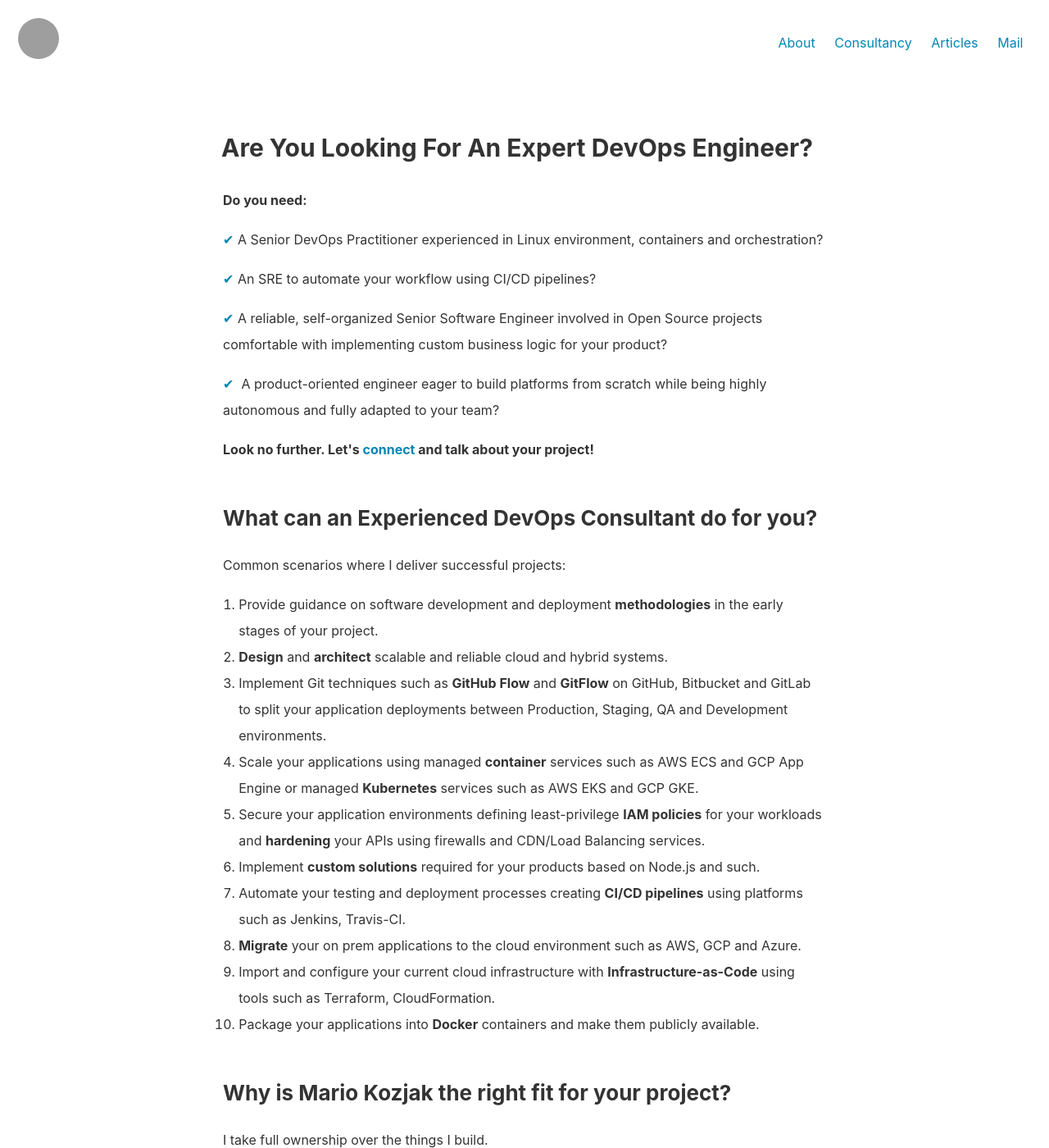
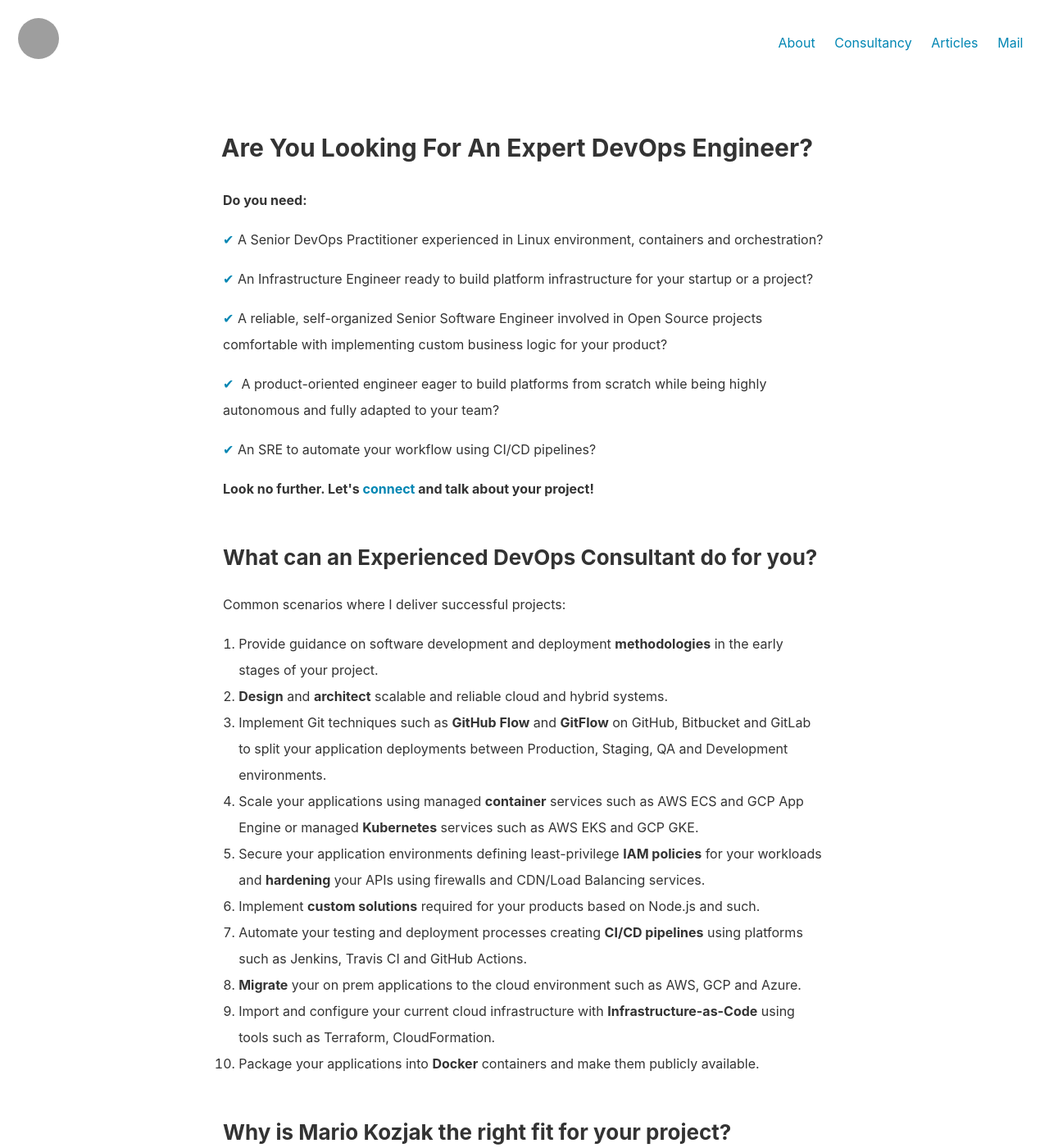
Before and after one commit to mkozjak/mkozjak.github.io, a Jekyll site: the page built from index.html, in a window 1280 px wide and 1400 px high. Shown: the whole window at 82% size. Built offline with Jekyll 4.4.1, drawn with Linux system fonts in a browser that asks for light colours; grey boxes are pictures that could not be loaded.

Commit message:
update index
Signed-off-by: Mario Kozjak <kozjakm1@gmail.com>

```diff
--- a/index.html
+++ b/index.html
@@ -8,9 +8,10 @@ permalink: /
   <div id="offer">
     <p><strong>Do you need:</strong></p>
     <p><div class="checkmark"></div>&nbsp;A Senior DevOps Practitioner experienced in Linux environment, containers and orchestration?</p>
-    <p><div class="checkmark"></div>&nbsp;An SRE to automate your workflow using CI/CD pipelines?</p>
+    <p><div class="checkmark"></div>&nbsp;An Infrastructure Engineer ready to build platform infrastructure for your startup or a project?</p>
     <p><div class="checkmark"></div>&nbsp;A reliable, self-organized Senior Software Engineer involved in Open Source projects comfortable with implementing custom business logic for your product?</p>
     <p><div class="checkmark"></div>&nbsp;&nbsp;A product-oriented engineer eager to build platforms from scratch while being highly autonomous and fully adapted to your team?</p>
+    <p><div class="checkmark"></div>&nbsp;An SRE to automate your workflow using CI/CD pipelines?</p>
     <p><strong>Look no further. Let's <a class="link" href="mailto:{{ site.email }}" target="_blank">connect</a> and talk about your project!</strong></p>
   </div>
 
@@ -24,7 +25,7 @@ permalink: /
         <li>Scale your applications using managed <strong>container</strong> services such as AWS ECS and GCP App Engine or managed <strong>Kubernetes</strong> services such as AWS EKS and GCP GKE.</li>
         <li>Secure your application environments defining least-privilege <strong>IAM policies</strong> for your workloads and <strong>hardening</strong> your APIs using firewalls and CDN/Load Balancing services.</li>
         <li>Implement <strong>custom solutions</strong> required for your products based on Node.js and such.</li>
-        <li>Automate your testing and deployment processes creating <strong>CI/CD pipelines</strong> using platforms such as Jenkins, Travis-CI.</li>
+        <li>Automate your testing and deployment processes creating <strong>CI/CD pipelines</strong> using platforms such as Jenkins, Travis CI and GitHub Actions.</li>
         <li><strong>Migrate</strong> your on prem applications to the cloud environment such as AWS, GCP and Azure.</li>
         <li>Import and configure your current cloud infrastructure with <strong>Infrastructure-as-Code</strong> using tools such as Terraform, CloudFormation.</li>
         <li>Package your applications into <strong>Docker</strong> containers and make them publicly available.</li>
```
